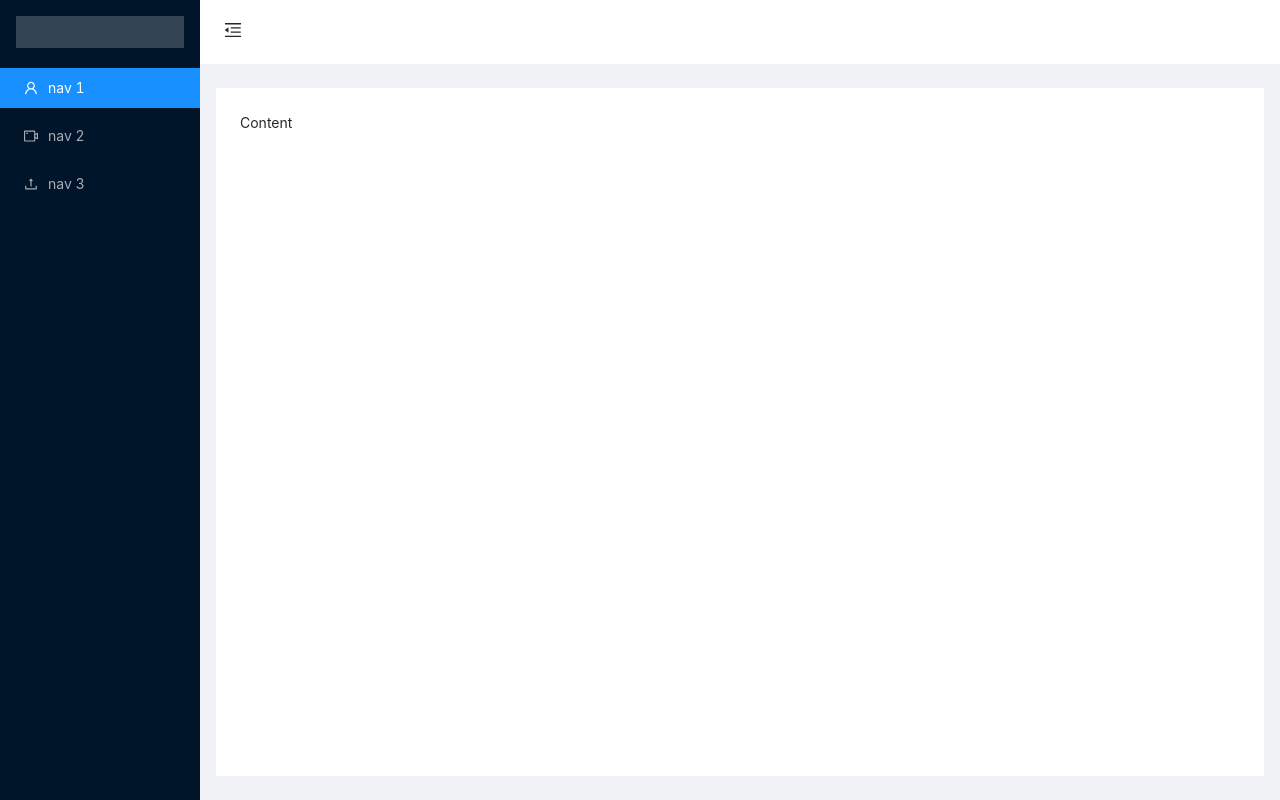
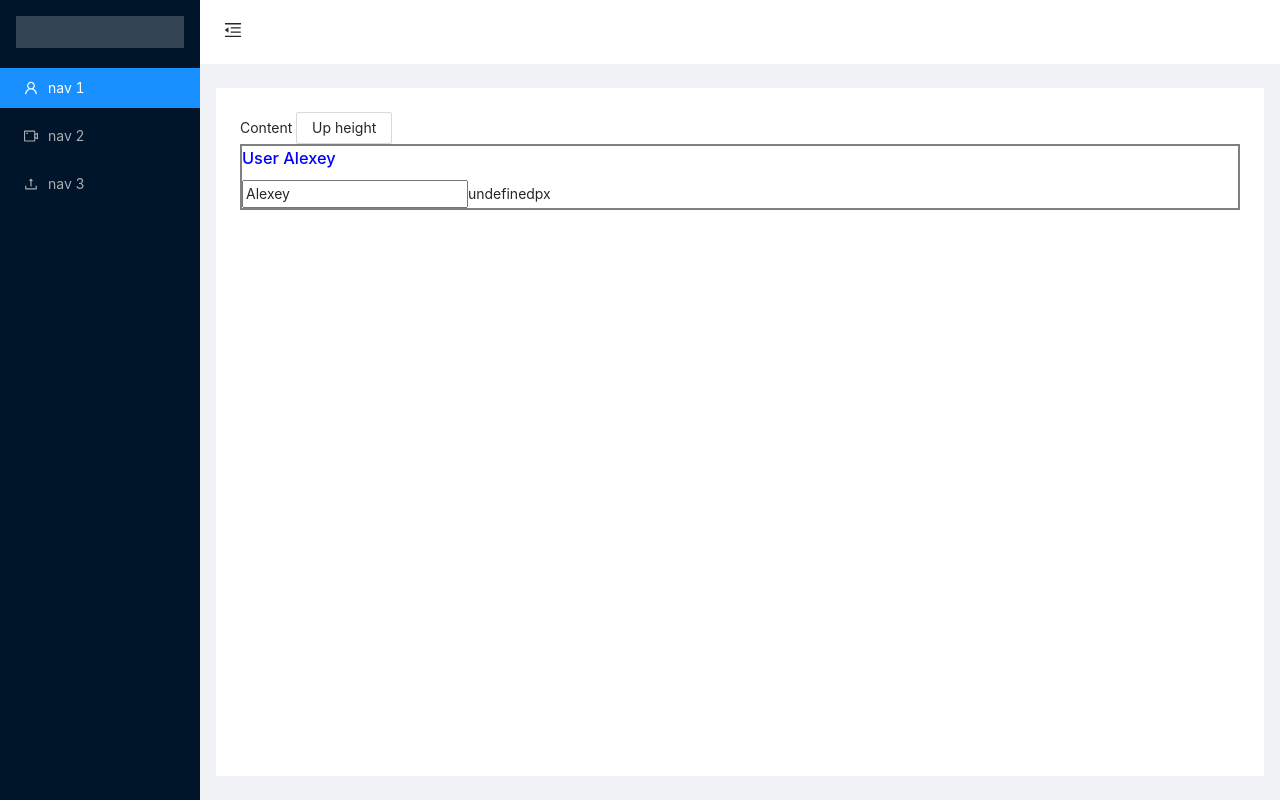
Before and after one commit to alexey2baranov/vue-next, a Vue app: page / in a window 1280 px wide. Built offline with nearby package versions, Linux system fonts and the light colour scheme.

Commit message:
vuex sucks

```diff
--- a/src/App.vue
+++ b/src/App.vue
@@ -30,6 +30,8 @@
           :style="{ margin: '24px 16px', padding: '24px', background: '#fff', minHeight: '280px' }"
       >
         Content
+        <a-button @click="height+=10" >Up height</a-button>
+        <User :height2="height" message="Hello world"></User>
       </a-layout-content>
     </a-layout>
   </a-layout>
@@ -42,6 +44,7 @@ import {
   MenuUnfoldOutlined,
   MenuFoldOutlined,
 } from '@ant-design/icons-vue';
+import User from "@/views/User"
 
 export default {
   components: {
@@ -50,11 +53,13 @@ export default {
     UploadOutlined,
     MenuUnfoldOutlined,
     MenuFoldOutlined,
+    User,
   },
   data() {
     return {
       selectedKeys: ['1'],
       collapsed: false,
+      height: 200,
     };
   },
 };
--- a/src/main.ts
+++ b/src/main.ts
@@ -4,7 +4,7 @@ import Antd from 'ant-design-vue';
 import 'ant-design-vue/dist/antd.css';
 
 import router from './router'
-import store from './store'
+import {store} from './store'
 
 
 const app = createApp(App).use(store).use(router).use(Antd);
--- a/src/store/index.ts
+++ b/src/store/index.ts
@@ -1,12 +1,18 @@
-import { createStore } from 'vuex'
+import {createStore} from 'vuex'
 
-export default createStore({
-  state: {
-  },
-  mutations: {
-  },
-  actions: {
-  },
-  modules: {
-  }
+export type State = {
+    count: number,
+    height: number,
+}
+
+export const store= createStore({
+    state() {
+        return {
+            count: 1,
+            height: 200,
+        }
+    },
+    mutations: {},
+    actions: {},
+    modules: {}
 })
--- /dev/null
+++ b/src/views/User.vue
@@ -0,0 +1,59 @@
+<template>
+  <div :style="{height: height + 'px' }" style="border: solid gray 2px;">
+    <h1>User {{ name }}</h1>
+    <input v-model="name"/>
+    <span>{{ heightPx }}</span>
+  </div>
+</template>
+
+<script lang="ts">
+/* eslint-disable */
+import {defineComponent, ref, toRefs, toRef, computed, onMounted} from 'vue';
+import {Store, useStore} from "vuex";
+import {State} from "@/store";
+
+
+export default defineComponent({
+  name: 'HelloWorld',
+  props: {
+    message: String,
+    height: Number,
+  },
+  setup(props, context) {
+    const store= useStore()
+    // store.state.
+    const a = ref(1234)
+    // const {height}= toRefs(props)
+    const height = toRef(props, 'height')
+    console.log(props, height, a)
+    const name = ref('Alexey')
+
+
+    const root = ref(null)
+
+    onMounted(() => {
+      // the DOM element will be assigned to the ref after initial render
+      console.log(root.value) // <div>This is a root element</div>
+      // store.state.
+    })
+
+    const heightPx = computed(() => {
+      console.log(height);
+      return height.value + 'px'
+    })
+
+    return {
+      name,
+      heightPx,
+    }
+  }
+});
+</script>
+
+<!-- Add "scoped" attribute to limit CSS to this component only -->
+<style type="SCSS" scoped>
+
+h1 {
+  color: blue;
+}
+</style>
--- a/tsconfig.json
+++ b/tsconfig.json
@@ -10,6 +10,10 @@
     "esModuleInterop": true,
     "allowSyntheticDefaultImports": true,
     "sourceMap": true,
+    "typeRoots": [
+      "./types",
+      "./node_modules/@types"
+    ],
     "baseUrl": ".",
     "types": [
       "webpack-env"
```
Also changed, not shown: src/vuex-shim.d.ts (added, +16 -0 lines).
